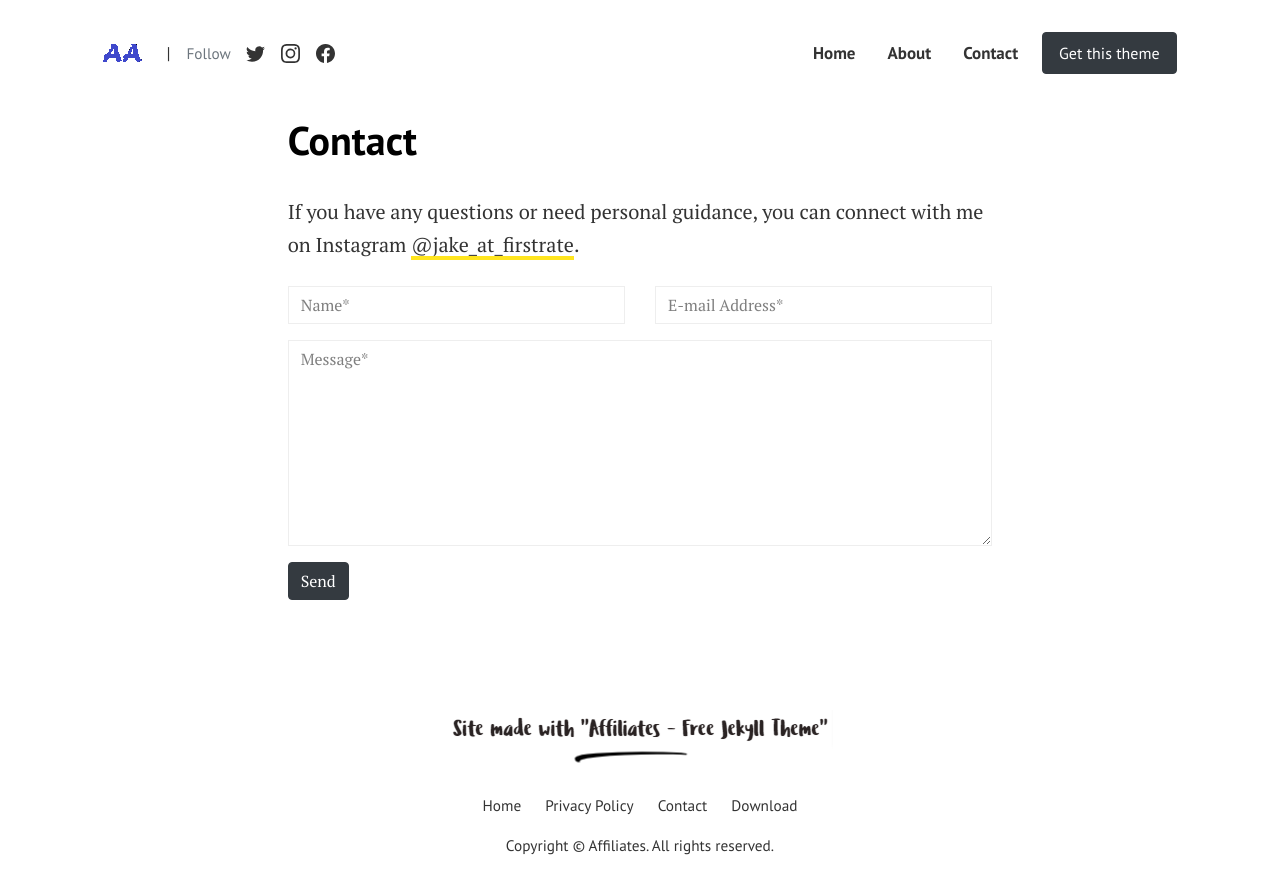
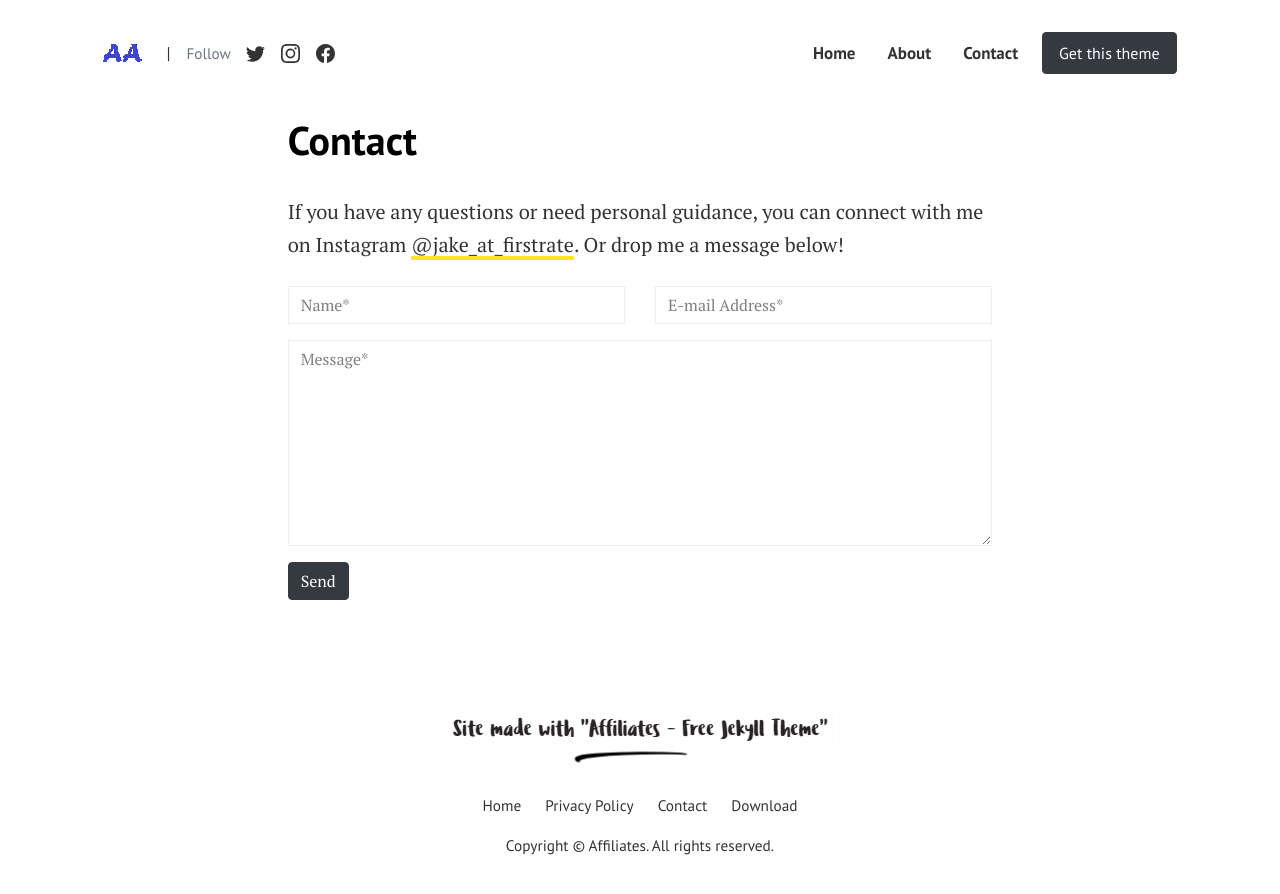
Before and after one commit to jkic2023github/jkic2023github.github.io, a Jekyll site: the page built from pages/contact.html, in a window 1280 px wide. Shown: the top 894 px of the page. Built offline with Jekyll 4.4.1, drawn with Linux system fonts in a browser that asks for light colours.

Commit message:
Update contact.html

```diff
--- a/pages/contact.html
+++ b/pages/contact.html
@@ -6,7 +6,7 @@ comments: false
 ---
 
 <form action="https://formspree.io/f/xdorjzqp" method="POST">
-<p class="mb-4">If you have any questions or need personal guidance, you can connect with me on Instagram <a href="https://www.instagram.com/jake_at_firstrate/" target="_blank">@jake_at_firstrate</a>.</p>
+<p class="mb-4">If you have any questions or need personal guidance, you can connect with me on Instagram <a href="https://www.instagram.com/jake_at_firstrate/" target="_blank">@jake_at_firstrate</a>. Or drop me a message below!</p>
 <div class="form-group row">
 <div class="col-md-6">
 <input class="form-control" type="text" name="name" placeholder="Name*" required>
```
